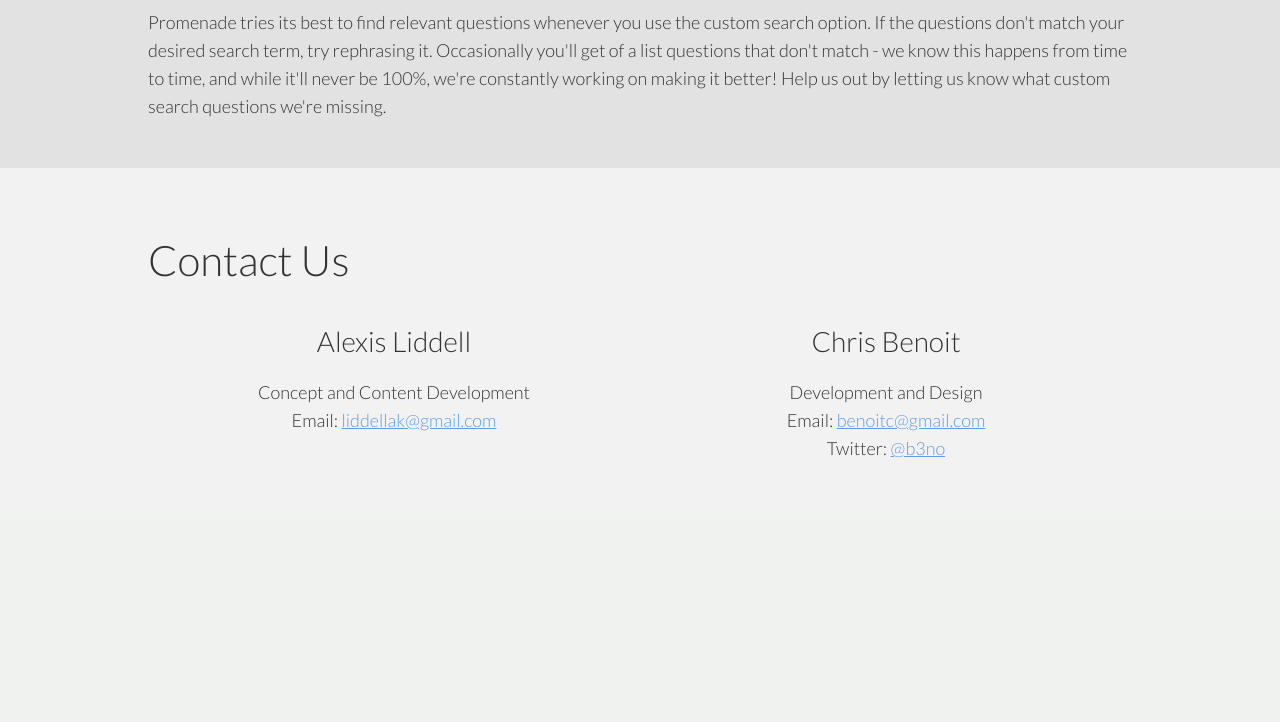
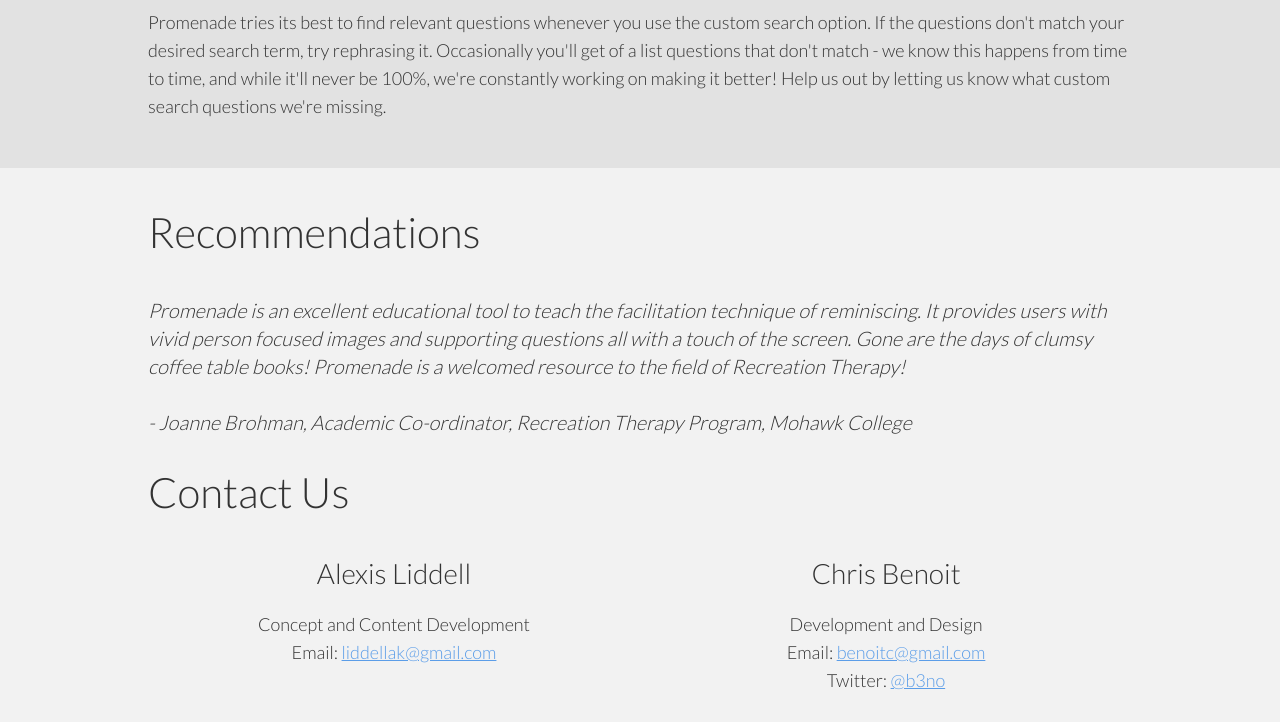
Before and after one commit to b3no/promenadeapp, a PHP site: page / in a window 1280 px wide. Shown: the part 3250-3972 px from the top of the page. Before the commit the page ends 3708 px from the top, so only its background shows below. Run offline with PHP 8.4, Linux system fonts and the light colour scheme.

Commit message:
added quote

```diff
--- a/php/css/promenade.css
+++ b/php/css/promenade.css
@@ -3,6 +3,7 @@
 a { color: #5B9DE8; text-decoration: underline; }
 h1 { padding: 0; margin: 0 0 0 0; font-size: 42px; line-height: 72px; font-weight: 300; }
 h2 { padding: 0; margin: 0 0 20px 0; font-size: 28px; line-height: 34px; font-weight: 300;  }
+h3 { padding: 0; margin: 0 0 20px 0; font-size: 20px; line-height: 28px; font-weight: 300; font-style: italic;  }
 p,li,ul,span { padding: 0; margin: 0 0 20px 0; font-size: 18px; line-height: 28px;  }
 .strong { font-weight:700;}
 .clear { clear: both; padding: 0; margin: 0; width: 0; height: 0; }
--- a/php/index.php
+++ b/php/index.php
@@ -37,7 +37,6 @@
 </div>
 <br/>
 <center>
-
 <!--
 <video width="768" height="574" controls preload="auto">
 <source src="walkthroughHB.webm" type='video/webm'>
@@ -45,10 +44,9 @@
 <source src="https://dl.dropboxusercontent.com/u/19417682/promenadeapp.com/mov/walkthroughHB4.mp4" type='video/mp4'>
 </video>
 -->
+<iframe src="//player.vimeo.com/video/90460922" width="768" height="574" frameborder="0" webkitallowfullscreen mozallowfullscreen allowfullscreen></iframe>
+</center>
 
-<iframe src="//player.vimeo.com/video/90460922" width="768" height="574" frameborder="0" webkitallowfullscreen mozallowfullscreen allowfullscreen></iframe>
-
-</center>
 <br/>
 <div class="general">
 	<div class="subcolumn">
@@ -166,8 +164,20 @@
 	<br/>
 
 </div>
+
 <div class="general">
-<br/><br/>
+<br/>
+
+
+	<div class="subcolumn">
+		<h1>Recommendations</h1><br/>
+		<h3>
+		Promenade is an excellent educational tool to teach the facilitation technique of reminiscing.  It provides users with vivid person focused images and supporting questions all with a touch of the screen.  Gone are the days of clumsy coffee table books!  Promenade is a welcomed resource to the field of Recreation Therapy!<br/><br/>
+		- Joanne Brohman, Academic Co-ordinator, Recreation Therapy Program, Mohawk College
+		</h3>
+	</div>
+
+
 	<div class="subcolumn">
 		<h1>Contact Us</h1><br/>
 		<div class="halfcol">
@@ -188,9 +198,9 @@
 
 		<div class="clear"></div>
 
-		<br/><br/>
 	</div>
 </div>
+<br/>
 
 
 <script type="text/javascript">
```
